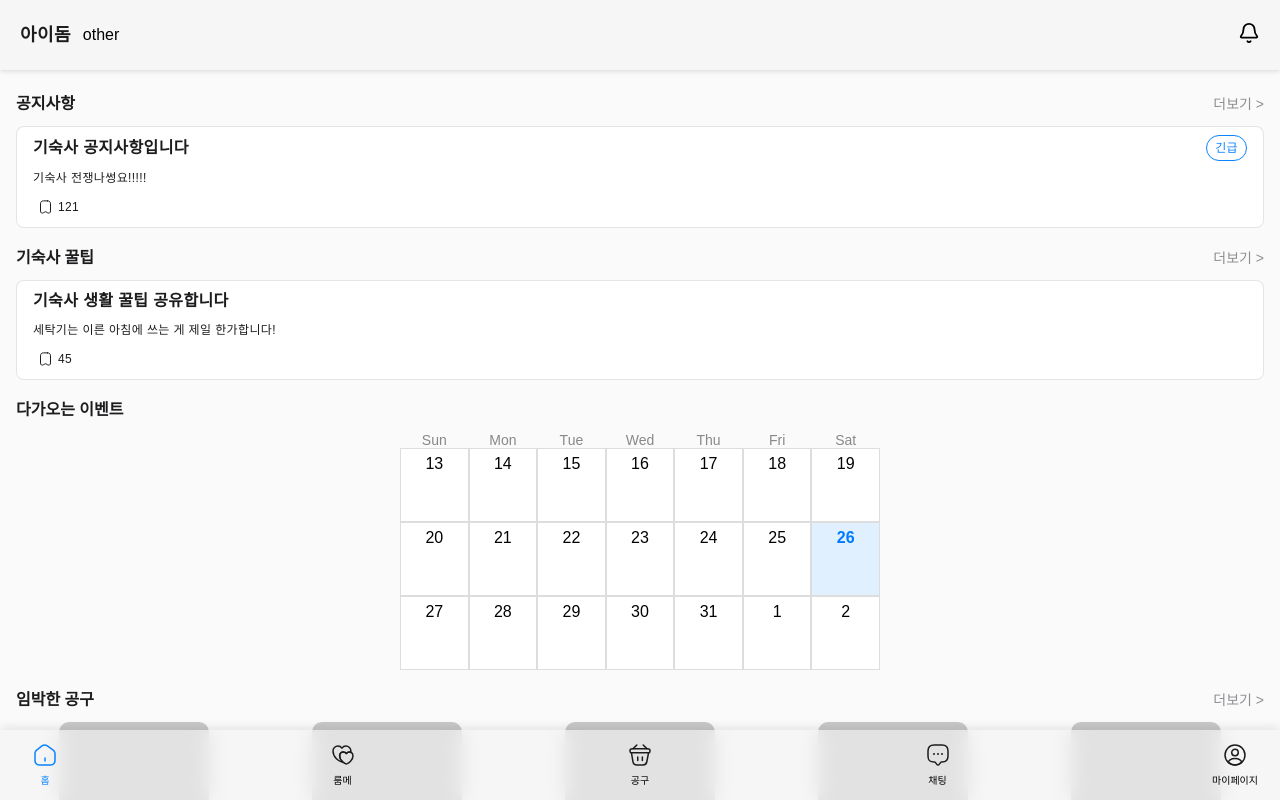
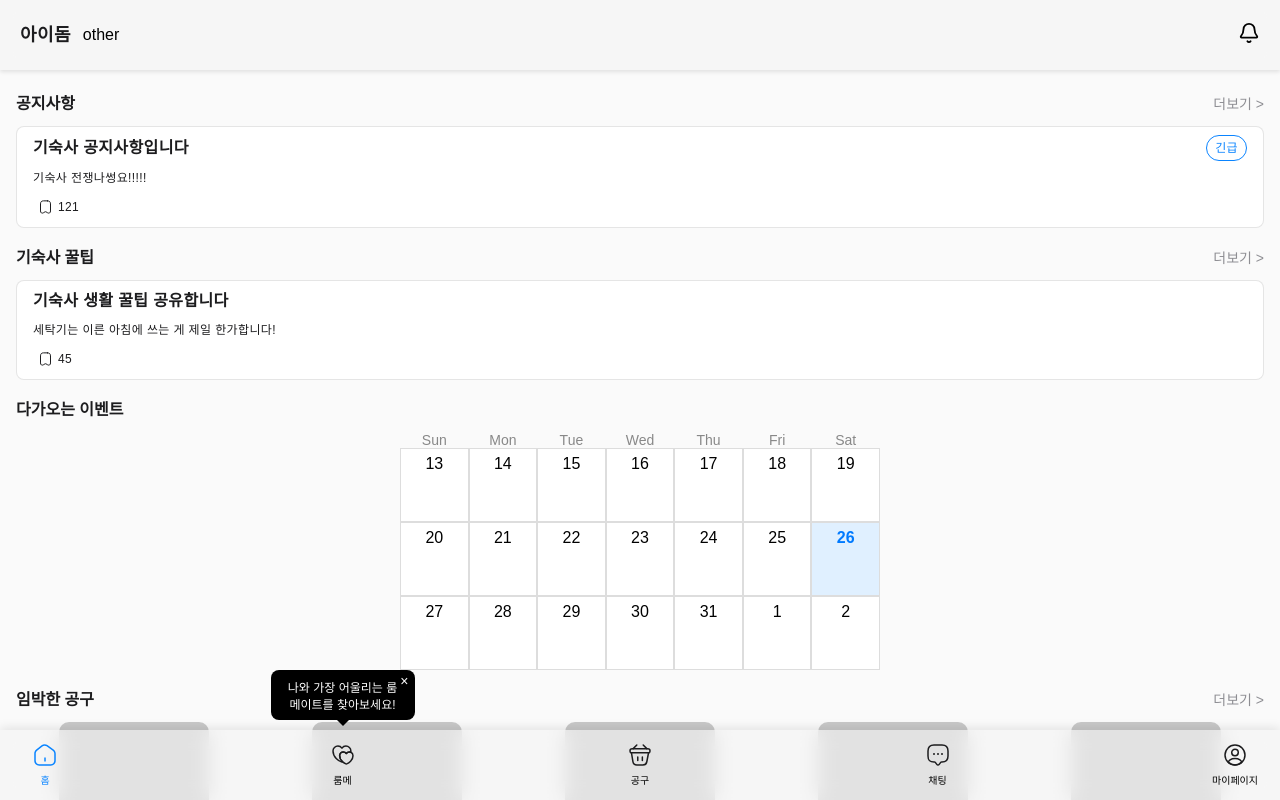
Before and after one commit to inu-appcenter/UNIDorm-web, a React (Vite) app: page /onboarding in a window 1280 px wide. Both pictures are taken after a click on the button "건너뛰기". Built offline with nearby package versions, Linux system fonts and the light colour scheme.

Commit message:
feat: 바텀바에 말풍선 추가

```diff
--- a/src/components/common/BottomBar.tsx
+++ b/src/components/common/BottomBar.tsx
@@ -13,6 +13,8 @@ import chatClicked from "../../assets/bottombar/chat-clicked.svg";
 import homeClicked from "../../assets/bottombar/home-clicked.svg";
 import roommateClicked from "../../assets/bottombar/roommate-clicked.svg";
 import mypageClicked from "../../assets/bottombar/mypage-clicked.svg";
+import TooltipMessage from "./TooltipMessage.tsx";
+import { useState } from "react";
 
 interface ButtonProps {
   defaultImg: string;
@@ -29,8 +31,25 @@ const Button = ({
   isActive,
   onClick,
 }: ButtonProps) => {
+  const [showTooltip, setShowTooltip] = useState(buttonName === "룸메");
+
+  const handleClick = () => {
+    // 버튼 동작 먼저 수행
+    onClick();
+    // 말풍선 닫기 (룸메 버튼인 경우만)
+    if (buttonName === "룸메") {
+      setShowTooltip(false);
+    }
+  };
+
   return (
-    <ButtonWrapper onClick={onClick}>
+    <ButtonWrapper onClick={handleClick}>
+      {buttonName === "룸메" && showTooltip && (
+        <TooltipMessage
+          message="나와 가장 어울리는 룸메이트를 찾아보세요!"
+          onClose={() => setShowTooltip(false)}
+        />
+      )}
       <img src={isActive ? clickedImg : defaultImg} alt={buttonName} />
       <div className={`BtnName ${isActive ? "active" : ""}`}>{buttonName}</div>
     </ButtonWrapper>
@@ -38,6 +57,7 @@ const Button = ({
 };
 
 const ButtonWrapper = styled.div`
+  position: relative; /* Tooltip 위치 기준 */
   display: flex;
   flex-direction: column;
   align-items: center;
--- /dev/null
+++ b/src/components/common/TooltipMessage.tsx
@@ -0,0 +1,73 @@
+import styled from "styled-components";
+import { useCallback } from "react";
+
+interface TooltipMessageProps {
+  message: string;
+  onClose: () => void;
+}
+
+export default function TooltipMessage({
+  message,
+  onClose,
+}: TooltipMessageProps) {
+  const handleClick = useCallback(
+    (e: React.MouseEvent) => {
+      e.stopPropagation(); // 부모의 클릭 이벤트 전파 방지
+      onClose();
+    },
+    [onClose],
+  );
+
+  return (
+    <Tooltip onClick={handleClick}>
+      <CloseButton onClick={handleClick}>×</CloseButton>
+      {message}
+      <TooltipArrow />
+    </Tooltip>
+  );
+}
+
+const Tooltip = styled.div`
+  position: absolute;
+  bottom: 80px;
+  left: 50%;
+  transform: translateX(-50%);
+  background-color: #000;
+  color: #fff;
+  padding: 8px 12px;
+  border-radius: 8px;
+  font-size: 12px;
+  z-index: 2000;
+  width: 120px;
+  text-align: center;
+  cursor: pointer;
+`;
+
+const TooltipArrow = styled.div`
+  position: absolute;
+  top: 100%;
+  left: 50%;
+  margin-left: -6px;
+  width: 0;
+  height: 0;
+  border-left: 6px solid transparent;
+  border-right: 6px solid transparent;
+  border-top: 6px solid #000;
+`;
+
+const CloseButton = styled.button`
+  position: absolute;
+  top: 4px;
+  right: 6px;
+  background: transparent;
+  border: none;
+  color: #fff;
+  font-size: 14px;
+  cursor: pointer;
+  padding: 0;
+  line-height: 1;
+
+  &:hover {
+    color: #ccc;
+  }
+`;
```
